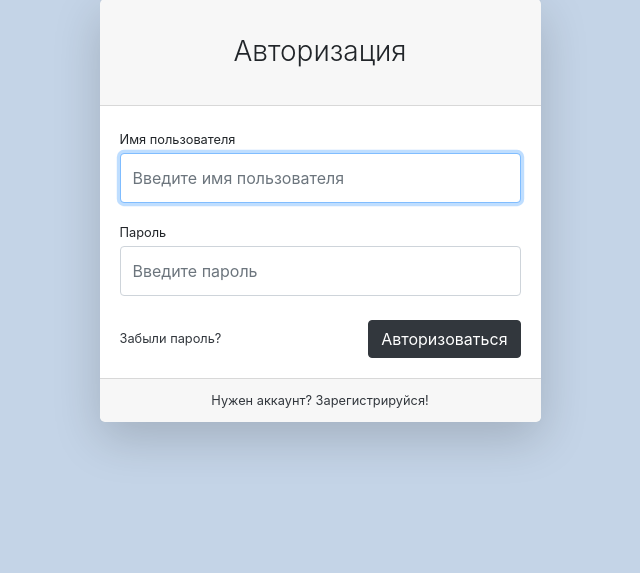
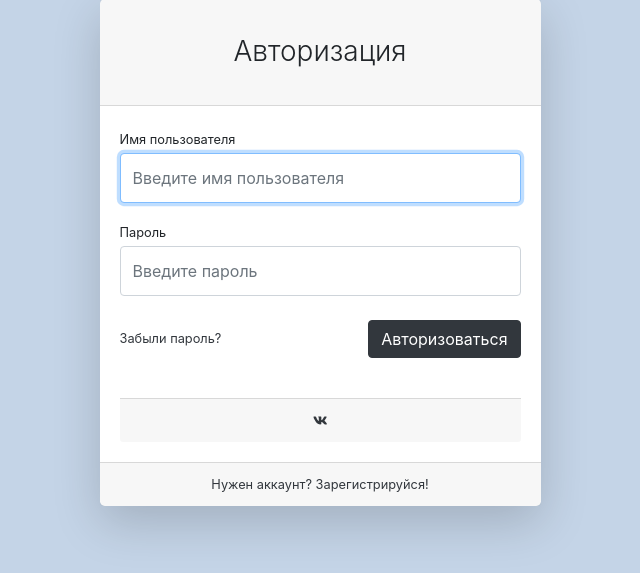
Before and after one commit to t-rexamarin/geekbrains-django, a Django app: page /user/login/ in a window 1280 px wide. Shown: the part 49-622 px from the top of the page, without its empty margins (320-960 px from the left). Run offline with Django 3.2, Linux system fonts and the light colour scheme; some libraries are stand-ins or nearby versions.

Commit message:
vk registration

```diff
--- a/geekshop/authapp/templates/authapp/login.html
+++ b/geekshop/authapp/templates/authapp/login.html
@@ -24,7 +24,8 @@
         {% endif %}
 
         <div class="card shadow-lg border-0 rounded-lg mt-5">
-            <div class="card-header"><h3 class="text-center font-weight-light my-4">Авторизация</h3>
+            <div class="card-header">
+                <h3 class="text-center font-weight-light my-4">Авторизация</h3>
             </div>
             <div class="card-body">
                 <form action="{% url 'authapp:login' %}" method="post">
@@ -43,6 +44,15 @@
                     </div>
                 </form>
             </div>
+            <div class="card-body">
+                <form action="{% url 'authapp:login' %}" method="post">
+                    <a href="{% url 'social:begin' 'vk-oauth2' %}?next='/'">
+                        <div class="list-group-horizontal card-footer text-center small">
+                            <i class="fab fa-vk"></i>
+                        </div>
+                    </a>
+                </form>
+            </div>
             <div class="card-footer text-center">
                 <div class="small"><a href="{% url 'authapp:registration' %}">Нужен аккаунт? Зарегистрируйся!</a></div>
             </div>
--- a/geekshop/geekshop/urls.py
+++ b/geekshop/geekshop/urls.py
@@ -26,6 +26,9 @@ urlpatterns = [
     path('user/', include('authapp.urls', namespace='authapp')),
     path('baskets/', include('baskets.urls', namespace='baskets')),
     path('adminapp/', include('adminapp.urls', namespace='adminapp')),
+
+    # path('i18n/', include('django.conf.urls.i18n'))
+    path('', include('social_django.urls', namespace='social')),
 ]
 
 if settings.DEBUG:
```
Also changed, not shown: geekshop/geekshop/settings.py (+16 -0 lines), geekshop/requirements.txt (+15 -0 lines).
